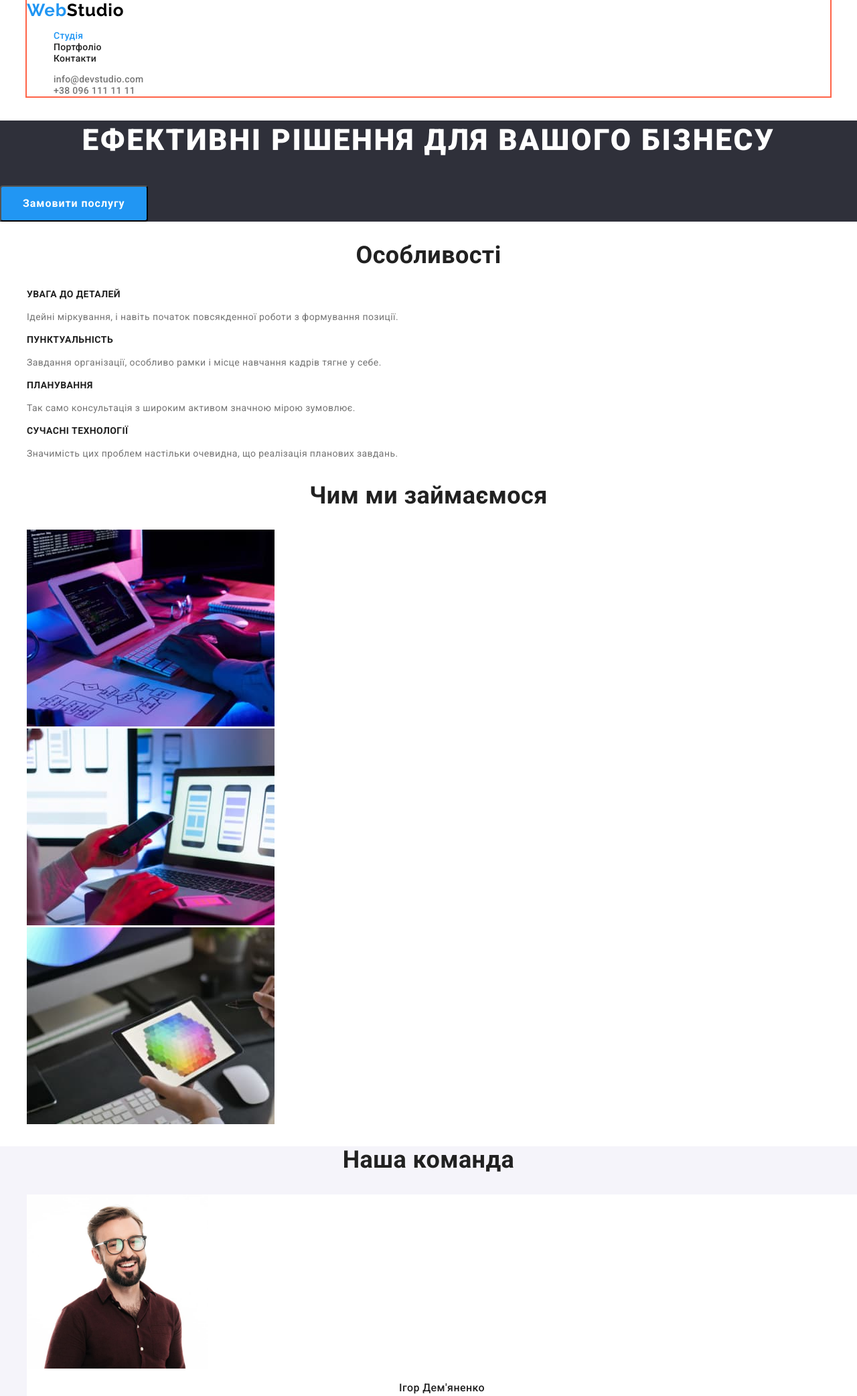
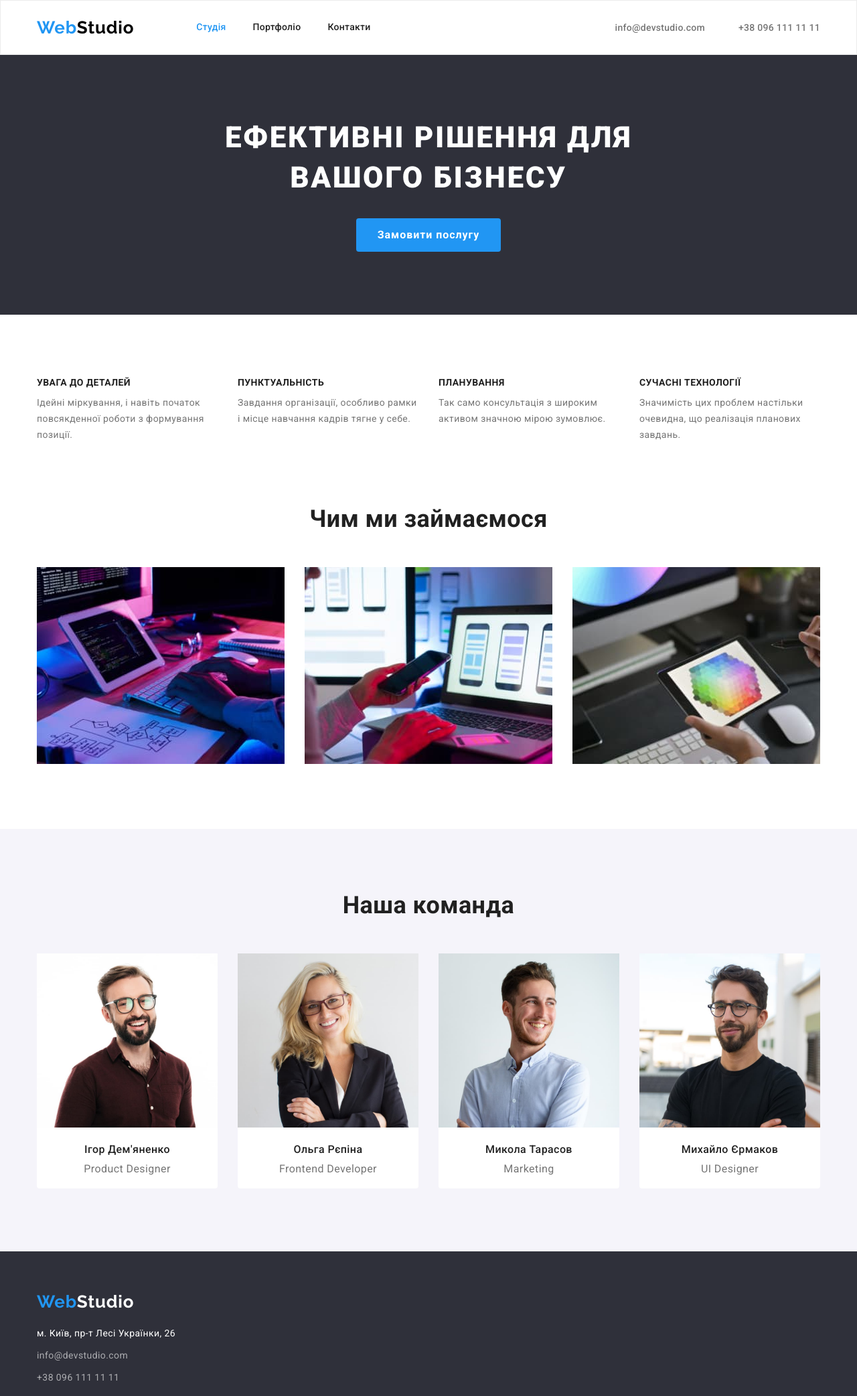
Before and after one commit to kotsiurko/goit-markup-hw-03, a plain HTML site: page index.html in a window 1280 px wide. Shown: the top 2085 px of the page at 67% size. Drawn offline with nearby package versions, Linux system fonts and the light colour scheme.

Commit message:
Add rest of styles

```diff
--- a/css/styles.css
+++ b/css/styles.css
@@ -29,16 +29,24 @@ body {
 
 .list {
   list-style: none;
+  padding: 0;
+  margin: 0;
+}
+
+.title,
+.text {
+  margin-top: 0;
+  margin-bottom: 0;
 }
 
 .container {
   margin-left: auto;
   margin-right: auto;
   width: 1200px;
-  outline: 2px solid tomato;
+  padding: 0 15px;
 }
 
-/* Logo */
+/* ----------------- LOGO ------------------- */
 .logo {
   color: var(--logo-second-color);
   font-family: Raleway;
@@ -47,6 +55,7 @@ body {
   line-height: 1.19;
   letter-spacing: 0.03em;
   text-decoration: none;
+  margin-right: 93px;
 }
 
 .logo:hover,
@@ -58,8 +67,29 @@ span {
   color: var(--accent-color);
 }
 
-/* site navigation */
+/* ----------------- SITE NAVIGATION ------------------- */
+header {
+  border: 1px solid #ececec;
+}
+
+.header-nav {
+  display: flex;
+  align-items: center;
+}
+
+.site-nav {
+  display: flex;
+}
+
+.site-nav .item:not(:last-child) {
+  margin-right: 40px;
+}
+
 .site-nav .link {
+  display: block;
+  padding-top: 32px;
+  padding-bottom: 32px;
+
   color: var(--text-color-secondary);
   font-weight: 500;
   line-height: 1.14;
@@ -76,9 +106,13 @@ span {
   color: var(--accent-color);
 }
 
-/* site-contacts */
+/* ----------------- SITE CONTACTS ------------------- */
+.site-contacts {
+  display: flex;
+  margin-left: auto;
+}
+
 .site-contacts a {
-  /* color: var(--text-color-secondary); */
   color: var(--text-color-primary);
   font-weight: 500;
   line-height: 1.14;
@@ -86,12 +120,27 @@ span {
   text-decoration: none;
 }
 
+.site-contacts .item + .item {
+  margin-left: 50px;
+}
+
 .site-contacts a:hover {
   color: var(--accent-color);
 }
 
-/* Section */
+/* ----------------- SECTIONS ------------------- */
+.section {
+  padding-top: 94px;
+  padding-bottom: 94px;
+}
+
+.section.works {
+  padding-top: 0;
+}
+
 .section-title {
+  margin-top: 0;
+  margin-bottom: 50px;
   color: var(--text-color-secondary);
   font-weight: 700;
   font-size: 36px;
@@ -99,46 +148,120 @@ span {
   text-align: center;
 }
 
-/* Hero */
+/* ----------------- Section HERO ------------------- */
 .hero {
   background-color: var(--bg-color-secondary);
+  text-align: center;
 }
 .hero-title {
+  margin-top: 0;
+  margin-bottom: 30px;
   color: var(--white-color);
   font-weight: 900;
   font-size: 44px;
   line-height: 1.36;
-  text-align: center;
   letter-spacing: 0.06em;
   text-transform: uppercase;
 }
 
-/* Features */
+/* ----------------- Section FEATURES ------------------- */
+.visually-hidden {
+  position: absolute;
+  width: 1px;
+  height: 1px;
+  margin: -1px;
+  border: 0;
+  padding: 0;
+
+  white-space: nowrap;
+  clip-path: inset(100%);
+  clip: rect(0 0 0 0);
+  overflow: hidden;
+}
+
+.feature-list {
+  display: flex;
+  flex-wrap: wrap;
+}
+
+.feature-list li {
+  width: 270px;
+}
+
+.feature-list li + li {
+  margin-left: 30px;
+}
+
 .feature-list .title {
   color: var(--text-color-secondary);
   font-weight: 700;
   font-size: 14px;
   line-height: 1.14;
   text-transform: uppercase;
+  margin-top: 0;
+  margin-bottom: 10px;
 }
 
 .feature-list .text {
-  /* font-size: 14px; */
   line-height: 1.71;
+  margin-top: 0;
+  margin-bottom: 0;
 }
 
-/* Examples */
+/* WORKS */
+.work-list {
+  display: flex;
+}
+
+.work-list .item {
+  margin: 0 30px 30px 0;
+}
+.work-list .item:nth-child(3n) {
+  margin-right: 0;
+}
+
+.work-list .item:nth-last-child(-n + 3) {
+  margin-bottom: 0;
+}
+
 .work-list .title {
   color: var(--text-color-secondary);
 }
 
-/* Team */
+/* ----------------- Section TEAM ------------------- */
 .team {
   background-color: var(--bg-color-primary);
 }
 
 .team li {
   background-color: var(--white-color);
+}
+
+.team-list {
+  display: flex;
+}
+
+.team-list .item {
+  margin: 0 30px 30px 0;
+  border-radius: 4px;
+}
+
+.team-list .item:nth-child(4n) {
+  margin-right: 0;
+}
+
+.team-list .item:nth-last-child(-n + 4) {
+  margin-bottom: 0;
+}
+
+.team-list .text {
+  margin-top: 0;
+  margin-bottom: 0;
+}
+
+.team-list .title {
+  margin-top: 0;
+  margin-bottom: 10px;
 }
 
 .team-list .title {
@@ -155,7 +278,11 @@ span {
   text-align: center;
 }
 
-/* buttons */
+.team-description {
+  padding: 20px 24px;
+}
+
+/* ----------------- BUTTONS ------------------- */
 .button {
   color: var(--text-color-secondary);
   background-color: var(--bg-color-primary);
@@ -164,8 +291,8 @@ span {
   line-height: 1.88;
   letter-spacing: 0.06em;
   cursor: pointer;
+  border: transparent;
   border-radius: 4px;
-  /* text-align: center; */
 }
 
 .button.filter {
@@ -189,12 +316,30 @@ span {
 .button:focus {
   color: var(--white-color);
   background-color: var(--accent-color);
-  /* По макету сторінки ПОРТФОЛІО кнопки мають розширюватись при наведенні
-  на них, але тоді це биває верстку кнопки на сторінці СТУДІЯ */
+  /* !?! По макету сторінки ПОРТФОЛІО кнопки мають розширюватись при наведенні
+  на них, але цей ефект виглядає жахливо і ще й збиває верстку кнопки на сторінці СТУДІЯ */
   /* padding: 6px 25px; */
 }
 
-/* PORTFOLIO PAGE */
+/* ----------------- PORTFOLIO PAGE ------------------- */
+.portfolio .container {
+  padding: 94px 0;
+}
+
+.portfolio .list {
+  display: flex;
+  flex-wrap: wrap;
+  justify-content: center;
+}
+
+.portfolio .button-list {
+  margin-bottom: 50px;
+}
+
+.button-list li {
+  padding-right: 8px;
+}
+
 .portfolio-list .title {
   color: var(--text-color-secondary);
   font-weight: 700;
@@ -209,9 +354,32 @@ span {
   letter-spacing: 0.03em;
 }
 
-/* footer */
+.portfolio-description {
+  padding: 20px 24px;
+}
+
+.flex-element {
+  /* !?! Не розумію, чому так получилось, що коли
+   задаю явно розміри цього блоку, то рамка з'їжджає.
+   Коли прибрав розміри, то тоді рамка стала на своє місце. */
+  /* width: 370px;  */
+  /* width: calc((100% - 60px) / 3); */
+  margin: 0 30px 30px 0;
+  border: 1px solid #eeeeee;
+}
+
+.flex-element:nth-child(3n) {
+  margin-right: 0;
+}
+
+.flex-element:nth-last-child(-n + 3) {
+  margin-bottom: 0;
+}
+
+/* ----------------- FOOTER ------------------- */
 footer {
   background-color: var(--bg-color-secondary);
+  padding: 60px 0;
 }
 
 footer .logo {
@@ -239,3 +407,15 @@ footer .link {
 .footer-contacts .link:focus {
   color: var(--accent-color);
 }
+
+address {
+  padding-top: 20px;
+}
+
+address li {
+  padding-bottom: 9px;
+}
+
+address li:last-of-type {
+  padding-bottom: 0;
+}
--- a/index.html
+++ b/index.html
@@ -21,32 +21,45 @@
   <body>
     <!-- Шапка -->
     <header>
-      <div class="container">
-        <nav>
+      <div class="container header-nav">
+        <nav class="header-nav">
           <a href="./index.html" class="logo"> <span>Web</span>Studio </a>
           <ul class="list site-nav">
-            <li><a href="./index.html" class="link current">Студія</a></li>
-            <li><a href="./portfolio.html" class="link">Портфоліо</a></li>
-            <li><a href="" class="link">Контакти</a></li>
+            <li class="item">
+              <a href="./index.html" class="link current">Студія</a>
+            </li>
+            <li class="item">
+              <a href="./portfolio.html" class="link">Портфоліо</a>
+            </li>
+            <li class="item"><a href="" class="link">Контакти</a></li>
           </ul>
         </nav>
+
         <ul class="list site-contacts">
-          <li><a href="mailto:info@devstudio.com">info@devstudio.com</a></li>
-          <li><a href="tel:+380961111111">+38 096 111 11 11</a></li>
+          <li class="item">
+            <a href="mailto:info@devstudio.com">info@devstudio.com</a>
+          </li>
+          <li class="item">
+            <a href="tel:+380961111111">+38 096 111 11 11</a>
+          </li>
         </ul>
       </div>
     </header>
 
     <main>
       <!-- Секція ГЕРОЙ -->
-      <section class="hero">
-        <h1 class="hero-title">Ефективні рішення для вашого бізнесу</h1>
+      <section class="section hero">
+        <h1 class="hero-title">
+          Ефективні рішення для <br />
+          вашого бізнесу
+        </h1>
         <button type="button" class="button primary">Замовити послугу</button>
       </section>
 
       <!-- Секція ОСОБЛИВОСТІ -->
-      <section>
-        <h2 class="section-title">Особливості</h2>
+      <section class="section">
+        <div class="container">
+          <h2 class="section-title visually-hidden">Особливості</h2>
 
           <ul class="list feature-list">
             <li>
@@ -59,8 +72,8 @@
             <li>
               <h3 class="title">ПУНКТУАЛЬНІСТЬ</h3>
               <p class="text">
-              Завдання організації, особливо рамки і місце навчання кадрів тягне
-              у себе.
+                Завдання організації, особливо рамки і місце навчання кадрів
+                тягне у себе.
               </p>
             </li>
             <li>
@@ -72,32 +85,34 @@
             <li>
               <h3 class="title">СУЧАСНІ ТЕХНОЛОГІЇ</h3>
               <p class="text">
-              Значимість цих проблем настільки очевидна, що реалізація планових
-              завдань.
+                Значимість цих проблем настільки очевидна, що реалізація
+                планових завдань.
               </p>
             </li>
           </ul>
+        </div>
       </section>
 
       <!-- Секція ЧИМ МИ ЗАЙМАЄМОСЯ -->
-      <section>
+      <section class="section works">
+        <div class="container">
           <h2 class="section-title">Чим ми займаємося</h2>
           <ul class="list work-list">
-          <li>
+            <li class="item">
               <img
                 src="./images/box1.jpg"
                 alt="Програміст, що працює за робочим столом"
                 width="370"
               />
             </li>
-          <li>
+            <li class="item">
               <img
                 src="./images/box2.jpg"
                 alt="Web UI-дизайнер за кмоандною роботою"
                 width="370"
               />
             </li>
-          <li>
+            <li class="item">
               <img
                 src="./images/box3.jpg"
                 alt="Веб дизайнер, що працює з кольоровою гамою на графічному планшеті"
@@ -105,51 +120,70 @@
               />
             </li>
           </ul>
+        </div>
       </section>
 
       <!-- Секція НАША КОМАНДА -->
-      <section class="team">
+      <section class="section team">
+        <div class="container">
           <h2 class="section-title">Наша команда</h2>
           <ul class="list team-list">
-          <li>
+            <li class="item">
               <img
                 src="./images/demianenko.jpg"
                 alt="Ігор Дем'яненко"
                 width="270"
               />
+              <div class="team-description">
                 <h3 class="title">Ігор Дем'яненко</h3>
-            <p>Product Designer</p>
+                <p class="text">Product Designer</p>
+              </div>
             </li>
-          <li>
+            <li class="item">
               <img src="./images/riepina.jpg" alt="Ольга Рєпіна" width="270" />
+              <div class="team-description">
                 <h3 class="title">Ольга Рєпіна</h3>
-            <p>Frontend Developer</p>
+                <p class="text">Frontend Developer</p>
+              </div>
             </li>
-          <li>
-            <img src="./images/tarasov.jpg" alt="Микола Тарасов" width="270" />
+            <li class="item">
+              <img
+                src="./images/tarasov.jpg"
+                alt="Микола Тарасов"
+                width="270"
+              />
+              <div class="team-description">
                 <h3 class="title">Микола Тарасов</h3>
-            <p>Marketing</p>
+                <p class="text">Marketing</p>
+              </div>
             </li>
-          <li>
+            <li class="item">
               <img
                 src="./images/iermakov.jpg"
                 alt="Михайло Єрмаков"
                 width="270"
               />
+              <div class="team-description">
                 <h3 class="title">Михайло Єрмаков</h3>
-            <p>UI Designer</p>
+                <p class="text">UI Designer</p>
+              </div>
             </li>
           </ul>
+        </div>
       </section>
     </main>
 
     <!-- Підвал -->
     <footer>
+      <div class="container footer">
         <a href="./index.html" class="logo"> <span>Web</span>Studio </a>
+
         <address>
           <ul class="list footer-contacts">
             <li>
-            <a href="" class="location link">м. Київ, пр-т Лесі Українки, 26</a>
+              <a href="" class="location link"
+                >м. Київ, пр-т Лесі Українки, 26</a
+              >
             </li>
             <li>
               <a href="mailto:info@devstudio.com" class="link"
@@ -161,6 +195,7 @@
             </li>
           </ul>
         </address>
+      </div>
     </footer>
   </body>
 </html>
```
Also changed, not shown: portfolio.html (+53 -19 lines). Lines whose indentation alone changed are shown as unchanged.
